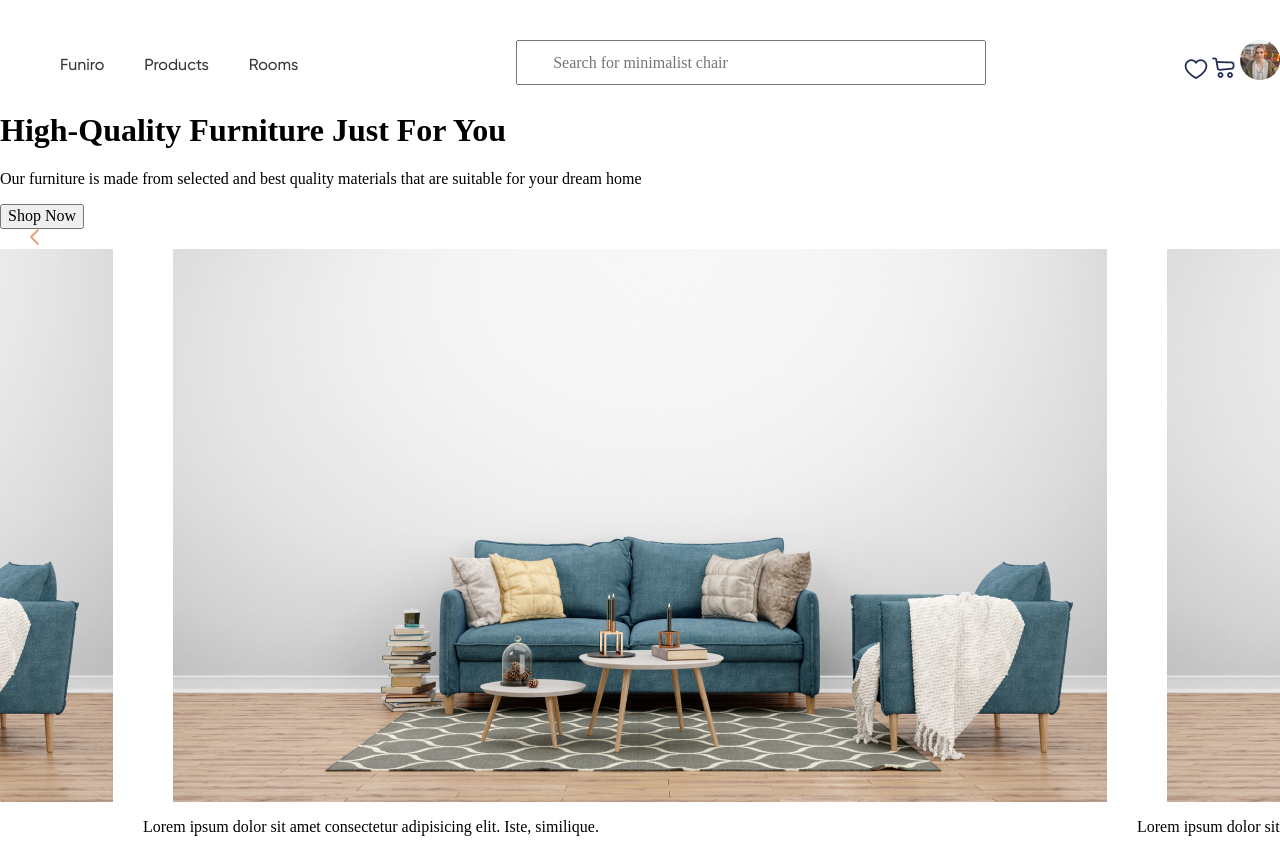
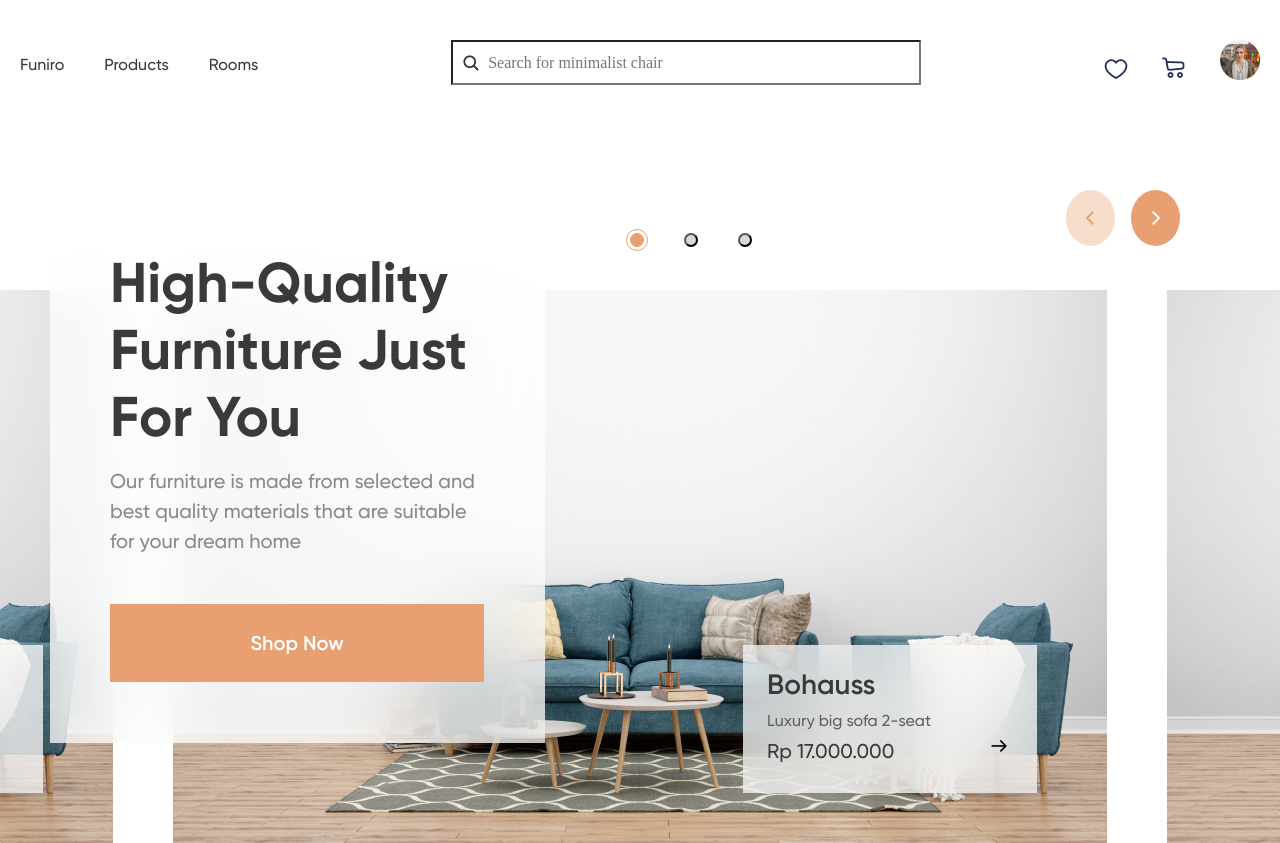
Before and after one commit to GoodGopnik/furnitureShop, a website: page app/index.html in a window 1280 px wide. Shown: the top 843 px of the page. Drawn offline with nearby package versions, Linux system fonts and the light colour scheme.

Commit message:
Работаю над первым блоком

```diff
--- a/app/index.html
+++ b/app/index.html
@@ -11,7 +11,7 @@
 <body>
 <div class="wrapper">
 <section class="header_block">
-  <div class="header_nav_block">
+  <div class="header_nav_block container">
     <nav class="header_nav">
       <ul>
         <li><a href="#">Funiro</a></li>
@@ -22,7 +22,6 @@
     <div class="form_search">
       <form>
         <input class="icon_search" type="search"  placeholder="Search for minimalist chair" autocomplete="on" spellcheck="true">
-        <!-- <div class="img_search"><img src="./images/head/Ellipse.png"></div> -->
       </form>
     </div>
     <div class="personal_area">
@@ -38,22 +37,31 @@
       <button>Shop Now</button>
     </div>
     <div class="variable-width">
-      <div>
+      <div class="header_slider_block_img">
         <img src="./images/block1/1528 1.png" alt="">
         <div class="inl">
-        <p>Lorem ipsum dolor sit amet consectetur adipisicing elit. Iste, similique.</p>
+          <h3>Bohauss</h3>
+          <span>Luxury big sofa 2-seat</span>
+          <div class="set">
+          <p>Rp 17.000.000</p>
+            <a href="#"><img src="./images/block1/XMLID 1522.png"></a>
+          </div>
         </div>
       </div>
-      <div>
+      <div class="header_slider_block_img">
         <img src="./images/block1/1528 1.png" alt="">
         <div class="inl">
-        <p>Lorem ipsum dolor sit amet consectetur adipisicing elit. Iste, similique.</p>
+          <h3>Bohauss</h3>
+          <span>Luxury big sofa 2-seat</span>
+          <p>Rp 17.000.000</p>
         </div>
       </div>
-      <div>
+      <div class="header_slider_block_img">
         <img src="./images/block1/1528 1.png" alt="">
         <div class="inl">
-        <p>Lorem ipsum dolor sit amet consectetur adipisicing elit. Iste, similique.</p>
+          <h3>Bohauss</h3>
+          <span>Luxury big sofa 2-seat</span>
+          <p>Rp 17.000.000</p>
         </div>
       </div>
     </div>
--- a/app/scss/style.scss
+++ b/app/scss/style.scss
@@ -10,20 +10,27 @@
     max-width: 1440px;
     margin: 0 auto;
 }
+.container {
+    max-width: 1240px;
+    margin: 0 auto;
+}
 .header_block {
     margin-top: 40px;
 }
 .header_nav_block {
     display: flex;
     justify-content: space-between;
+    margin-bottom: 200px;
 }
 .header_nav ul {
     display: flex;
-    justify-content: space-between;
+    justify-content: start;
+    padding: 0;
+    text-align: center;
 
     li {
         list-style: none;
-        margin: 0 20px;
+        margin-right: 40px;
     }
     a {
         text-decoration: none;
@@ -37,33 +44,74 @@
         width: 470px;
         height: 45px;
         position: relative;
-    }
-    .icon_search::after {
-        content: "";
-        position: absolute;
-        left: 100px;
-        top: 100px;
-        width: 100px;
-        height: 100px;
-        background: violet;
 
     }
     input {
         padding-left: 35px;
+        background: url(../images/head/Ellipse.png) no-repeat 10px 13px;
     }
-    // .img_search img {
-    //     position: absolute;
-    //     top: 55px;
-    //     left: 645px;
-    // }
 }
-
-
+.personal_area {
+    a {
+        margin-left: 30px;
+    }
+}
+.header_slider {
+    position: relative;
+}
+.header_slider_about_block {
+    max-width: 495px;
+    height: 553px;
+    padding: 60px 60px;
+    background: rgba(255, 255, 255, 0.72);
+    backdrop-filter: blur(31px);
+    position: absolute;
+    z-index: 5;
+    top: -100px;
+    left: 50px;
+    h1 {
+        font-family: 'Gilroy-Bold';
+        font-size: 56px;
+        color: $black;
+        line-height: 67px;
+        padding: 0;
+        margin: 0;
+    }
+    p {
+        font-family: 'Gilroy-Medium';
+        font-size: 20px;
+        color: #898989;
+        line-height: 30px;
+        margin: 0;
+        padding: 0;
+        margin-top: 15px;
+    }
+    button {
+        max-width: 374px;
+        height: 78px;
+        width: 100%;
+        outline: none;
+        background: $rusty;
+        color: $white;
+        font-size: 20px;
+        font-family: 'Gilroy-SemiBold';
+        margin-top: 48px;
+        border: none;
+    }
+}
 .variable-width img {
     padding: 0 30px;
 }
-.header_slider .slick-next {
-    color: sandybrown;
+.header_slider .next {
+    margin: 0 -65px;
+    border-radius: 50%;
+    padding: 20px 20px;
+    background: $rusty-dark;
+}
+.header_slider .prev {
+    padding: 20px 20px;
+    border-radius: 50%;
+    background: #f6ddcc;
 }
 .header_slider .slick-dots button {
     border-radius: 50%;
@@ -75,6 +123,20 @@
 }
 .header_slider .slick-dots li {
     list-style: none;
+}
+.header_slider .slick-dots {
+    position: absolute;
+    display: flex;
+    flex-direction: row;
+    left: 570px;
+    top: -80px;
+}
+.header_slider .slick-arrow {
+    position: absolute;
+    display: flex;
+    justify-content: space-around;
+    right: 165px;
+    top: -100px;
 }
 .header_slider .slick-active button {
     background: $rusty;
@@ -94,6 +156,52 @@
     top: -5px;
     left: -5px;
 }
+.header_slider_block_img {
+    position: relative;
+}
+.inl {
+    position: absolute;
+    right: 100px;
+    bottom: 50px;
+    max-width: 294px;
+    height: 148px;
+    width: 100%;
+    background: rgba(255, 255, 255, 0.72);
+    backdrop-filter: blur(31px);
+    h3 {
+        font-family: 'Gilroy-SemiBold';
+        font-size: 28px;
+        margin: 0;
+        padding: 0;
+        color: $black;
+        margin-left: 24px;
+        margin-top: 24px;
+        margin-bottom: 10px;
+    }
+    span {
+        font-family: 'Gilroy-Medium';
+        font-size: 16px;
+        color: #616161;
+        margin-left: 24px;
+    }
+    p {
+        font-family: 'Gilroy-Medium';
+        font-size: 20px;
+        color: $black;
+        margin: 0;
+        padding: 0;
+        margin-left: 24px;
+        margin-top: 10px
+    }
+    .set {
+        display: flex;
+        justify-content: space-between;
+        align-items: center;
+        a {
+            outline: none;
+        }
+    }
+}
 
 @import "media";
 
```
Also changed, not shown: app/css/style.min.css, 1 other file.
